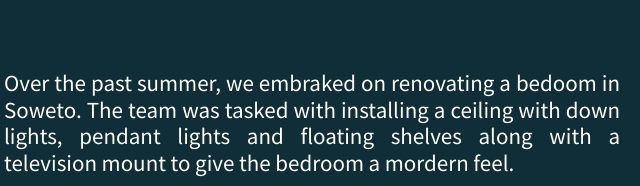
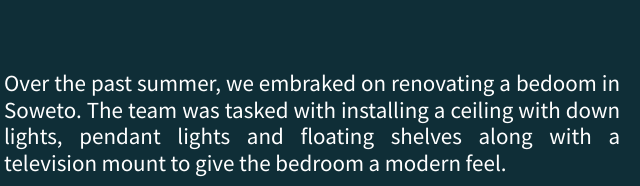
Before and after one commit to wanogram/wanogram.github.io, a website: page Soweto.html in a window 1280 px wide. Shown: the part 766-952 px from the top of the page, 580-1220 px from the left. Drawn offline with nearby package versions, Linux system fonts and the light colour scheme.

Commit message:
Update Soweto.html

```diff
--- a/Soweto.html
+++ b/Soweto.html
@@ -61,7 +61,7 @@
 
                 </div>
                 <div class="column right">
-                    <p>Over the past summer, we embraked on renovating a bedoom in Soweto. The team was tasked with installing a ceiling with down lights, pendant lights and floating shelves along with a television mount to give the bedroom a mordern feel. </p>
+                    <p>Over the past summer, we embraked on renovating a bedoom in Soweto. The team was tasked with installing a ceiling with down lights, pendant lights and floating shelves along with a television mount to give the bedroom a modern feel. </p>
                     <a href="index.html#contact">Get in touch</a>
 
 
```
